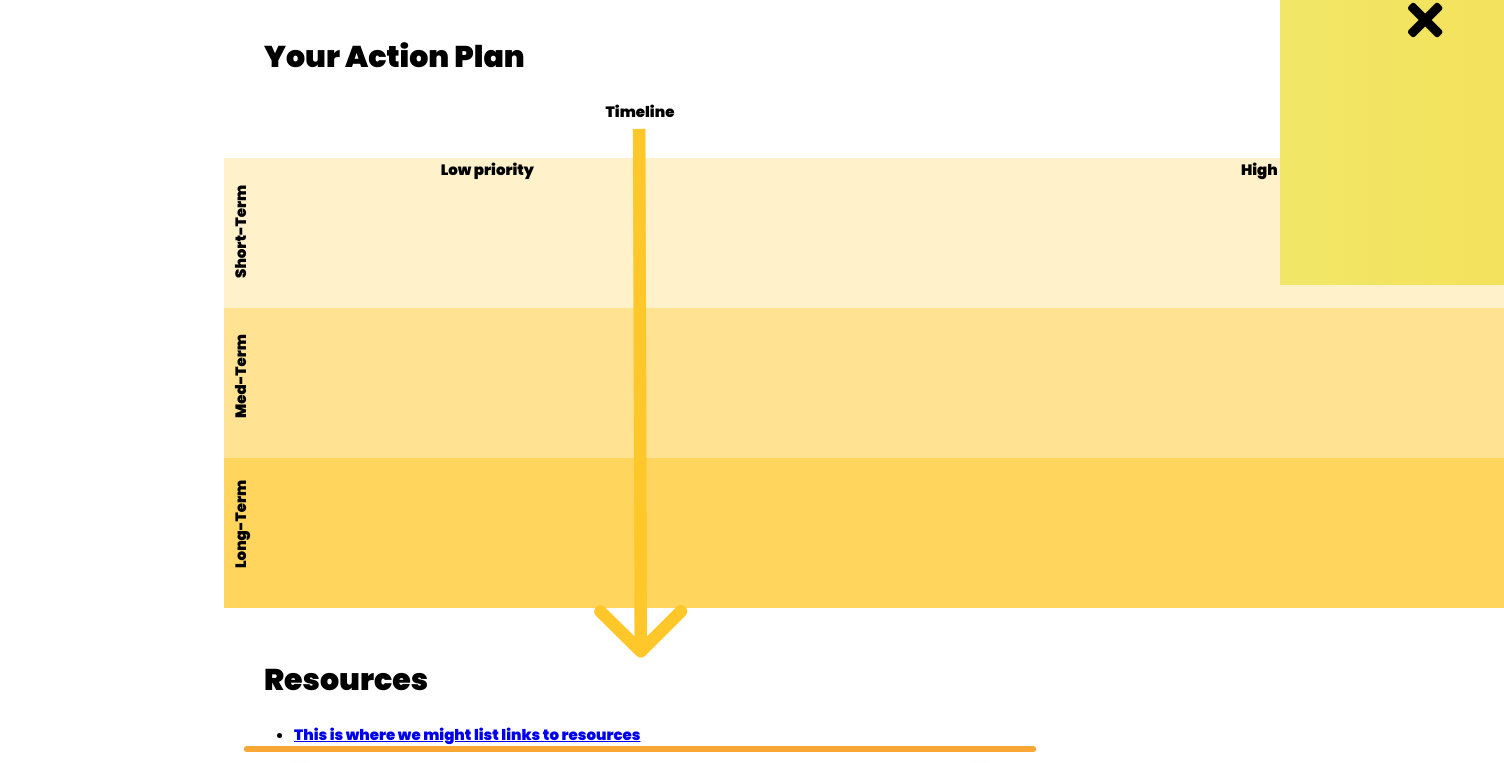
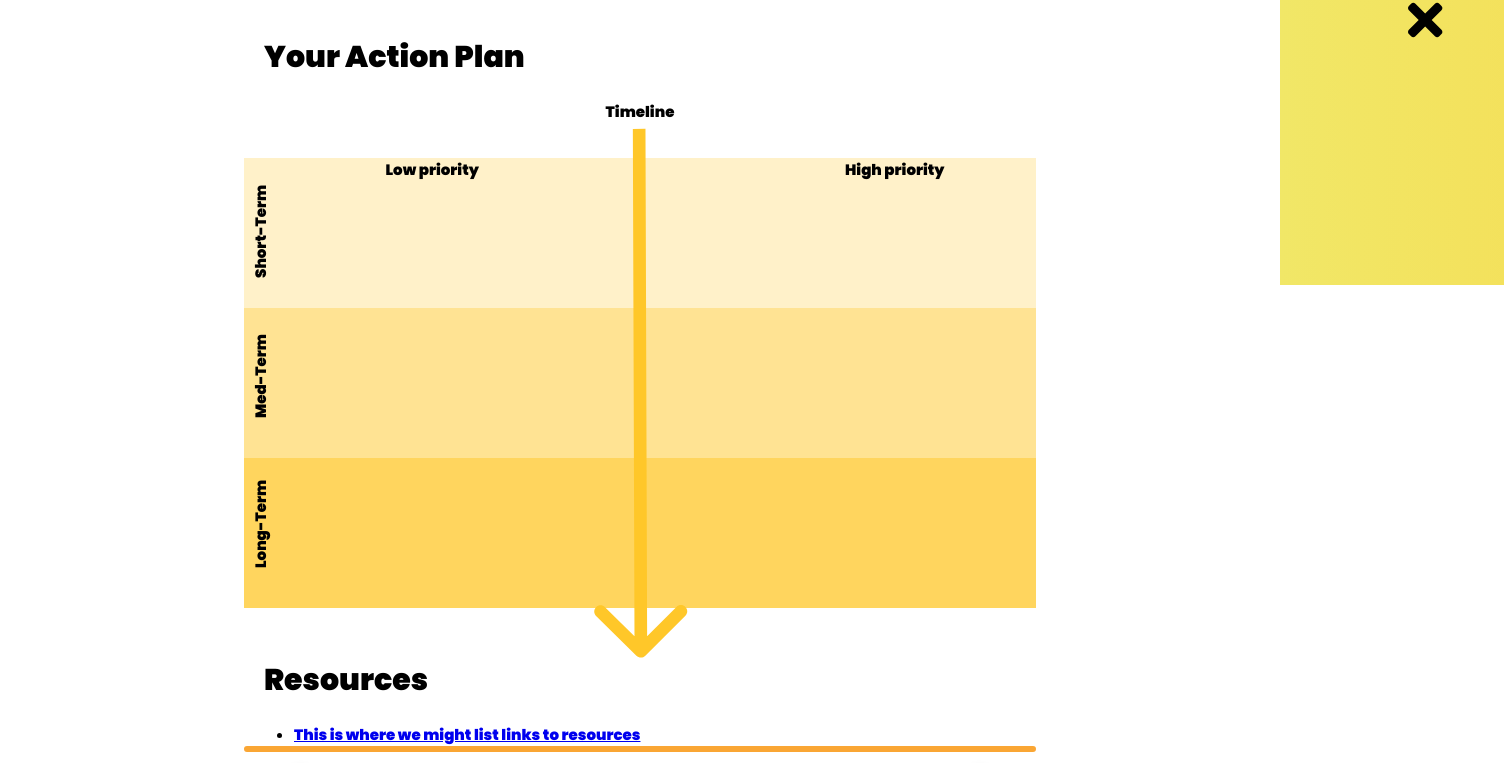
Before and after one commit to founders-programme-2/commons, a React (Create React App) app in the folder client/: page /summary in a window 1280 px wide. Shown: the part 515-1278 px from the top of the page, 1504 px wide, since content can reach past the window. Built offline with nearby package versions, Linux system fonts and the light colour scheme; what react-router-prop-types would draw is missing.

Commit message:
Implement small media query to make timeline work on large screens

```diff
--- a/client/src/Component/Timeline/index.style.js
+++ b/client/src/Component/Timeline/index.style.js
@@ -14,10 +14,15 @@ export const Arrow = styled.img`
 export const TermDiv = styled.div`
   background-color: rgba(255, 199, 41, 0.25);
   min-height: 15rem;
-  width: 100vw;
-  margin: 0 -2rem;
+  width: 100%;
+  /* margin: 0 -2rem; */
   display: flex;
   flex-direction: row;
+
+  @media (max-width: 426px) {
+    width: 100vw;
+    margin: 0 -2rem;
+  }
 `;
 
 export const ShortTermDiv = styled(TermDiv)`
@@ -47,6 +52,7 @@ export const Subtitle = styled.h3`
   font-weight: 800;
   font-size: 1.5rem;
   text-align: center;
+  z-index: 1;
 `;
 
 export const SubtitleTimeline = styled(Subtitle)`
```
